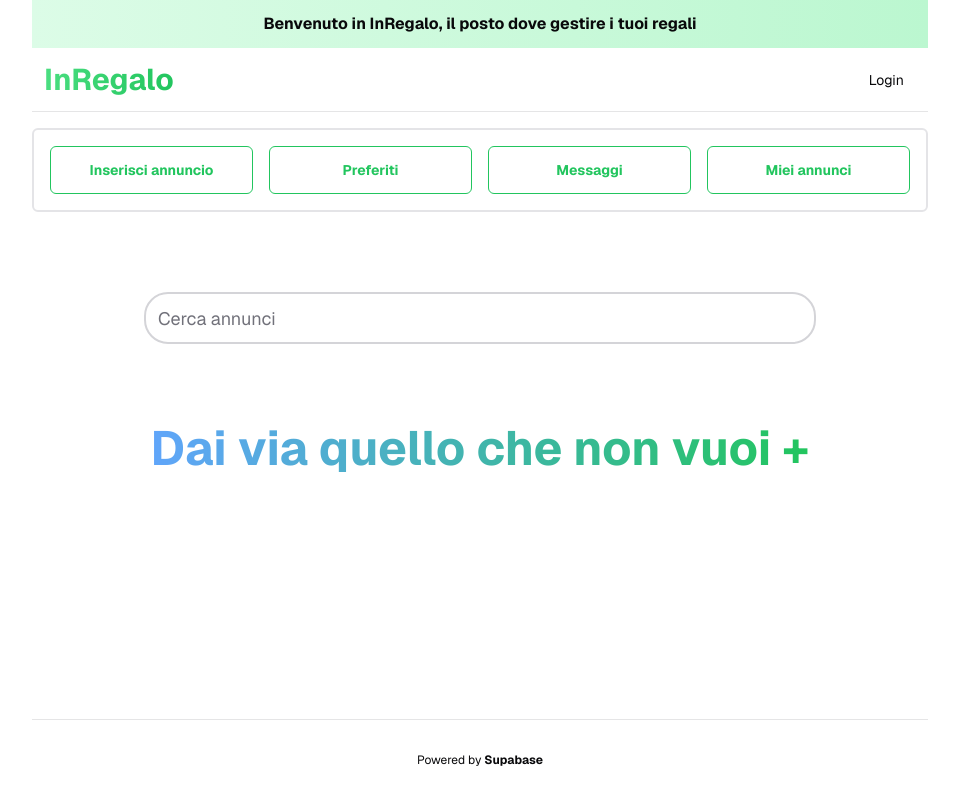
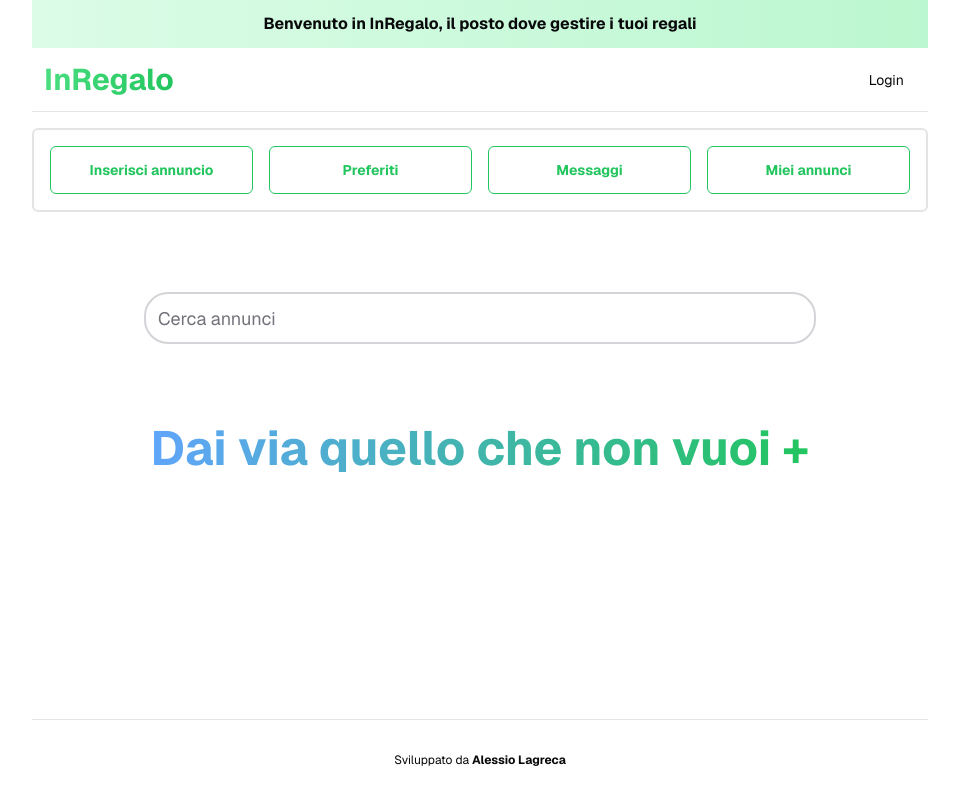
Before and after one commit to AlessioLagreca/InRegalo, a Next.js app: page / in a window 1280 px wide. Shown: the whole page, without its empty margins (160-1119 px from the left). Built offline with nearby package versions, Linux system fonts and the light colour scheme; no server answers.

Commit message:
footer modified

```diff
--- a/app/miei_annunci/page.tsx
+++ b/app/miei_annunci/page.tsx
@@ -102,14 +102,14 @@ export default async function ProtectedPage() {
 
 				<footer className='flex justify-center p-8 w-full text-xs text-center border-t border-t-foreground/10'>
 					<p>
-						Powered by{" "}
+						Sviluppato da{" "}
 						<a
 							href='https://supabase.com/?utm_source=create-next-app&utm_medium=template&utm_term=nextjs'
 							target='_blank'
 							className='font-bold hover:underline'
 							rel='noreferrer'
 						>
-							Supabase
+							Alessio Lagreca
 						</a>
 					</p>
 				</footer>
--- a/app/nuovo_annuncio/page.tsx
+++ b/app/nuovo_annuncio/page.tsx
@@ -37,14 +37,14 @@ export default async function ProtectedPage() {
 
 				<footer className='flex justify-center p-8 w-full text-xs text-center border-t border-t-foreground/10'>
 					<p>
-						Powered by{" "}
+						Sviluppato da{" "}
 						<a
 							href='https://supabase.com/?utm_source=create-next-app&utm_medium=template&utm_term=nextjs'
 							target='_blank'
 							className='font-bold hover:underline'
 							rel='noreferrer'
 						>
-							Supabase
+							Alessio Lagreca
 						</a>
 					</p>
 				</footer>
--- a/app/page.tsx
+++ b/app/page.tsx
@@ -35,7 +35,7 @@ export default async function ProtectedPage() {
 
 				{/* SEZIONE ANNUNCI */}
 
-				<div className='flex flex-col items-center gap-20  w-full animate-in mb-auto'>
+				<div className='flex flex-col items-center gap-20 w-full animate-in mb-auto'>
 					<div className='p-4 border-2 border-zinc-200 rounded-md w-full'>
 						<div className='flex gap-4 w-full'>
 							<Link
@@ -104,14 +104,14 @@ export default async function ProtectedPage() {
 
 				<footer className='flex justify-center p-8 w-full text-xs text-center border-t border-t-foreground/10'>
 					<p>
-						Powered by{" "}
+						Sviluppato da{" "}
 						<a
 							href='https://supabase.com/?utm_source=create-next-app&utm_medium=template&utm_term=nextjs'
 							target='_blank'
 							className='font-bold hover:underline'
 							rel='noreferrer'
 						>
-							Supabase
+							Alessio Lagreca
 						</a>
 					</p>
 				</footer>
--- a/app/ricerca/page.tsx
+++ b/app/ricerca/page.tsx
@@ -19,7 +19,7 @@ export default async function ProtectedPage() {
 	const cookieStore = cookies();
 	const hasCookie = cookieStore.get("query");
 
-	const { data, error } = await supabase
+	const { data: annunciData, error } = await supabase
 		.from("Annunci")
 		.select()
 		.textSearch("description", hasCookie?.value || "");
@@ -111,9 +111,9 @@ export default async function ProtectedPage() {
 
 				{/* RISULTATI RICERCA */}
 
-				{/* <pre>{JSON.stringify(data, null, 2)}</pre> */}
+				<pre>{JSON.stringify(hasCookie, null, 2)}</pre>
 
-				{data?.map((annuncio) => (
+				{annunciData?.map((annuncio) => (
 					<div
 						key={annuncio.id}
 						className='cursor-pointer border border-input bg-background hover:bg-accent hover:text-accent-foreground items-center justify-center whitespace-nowrap rounded-md text-base font-medium ring-offset-background transition-colors focus-visible:outline-none focus-visible:ring-2 focus-visible:ring-ring focus-visible:ring-offset-2 disabled:pointer-events-none disabled:opacity-50 p-4'
@@ -134,14 +134,14 @@ export default async function ProtectedPage() {
 
 				<footer className='flex justify-center p-8 w-full text-xs text-center border-t border-t-foreground/10'>
 					<p>
-						Powered by{" "}
+						Sviluppato da{" "}
 						<a
 							href='https://supabase.com/?utm_source=create-next-app&utm_medium=template&utm_term=nextjs'
 							target='_blank'
 							className='font-bold hover:underline'
 							rel='noreferrer'
 						>
-							Supabase
+							Alessio Lagreca
 						</a>
 					</p>
 				</footer>
--- a/components/MieiAnnunci.tsx
+++ b/components/MieiAnnunci.tsx
@@ -51,8 +51,9 @@ const MieiAnnunci: React.FC<Props> = ({ id }) => {
 								<Image
 									src={annuncio.image}
 									alt={annuncio.title}
-									objectFit='cover'
+									style={{ objectFit: "cover" }}
 									fill
+									sizes='(max-width: 768px) 100vw, (max-width: 1200px) 50vw, 33vw'
 									className='w-full h-full top-0 left-0 object-cover rounded-2xl'
 								/>
 							</div>
```
